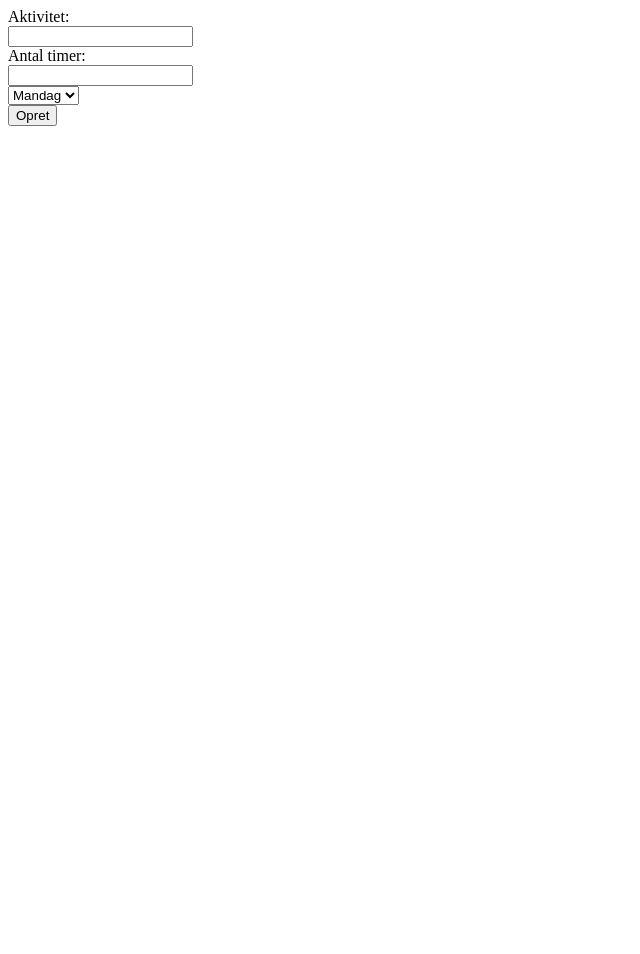
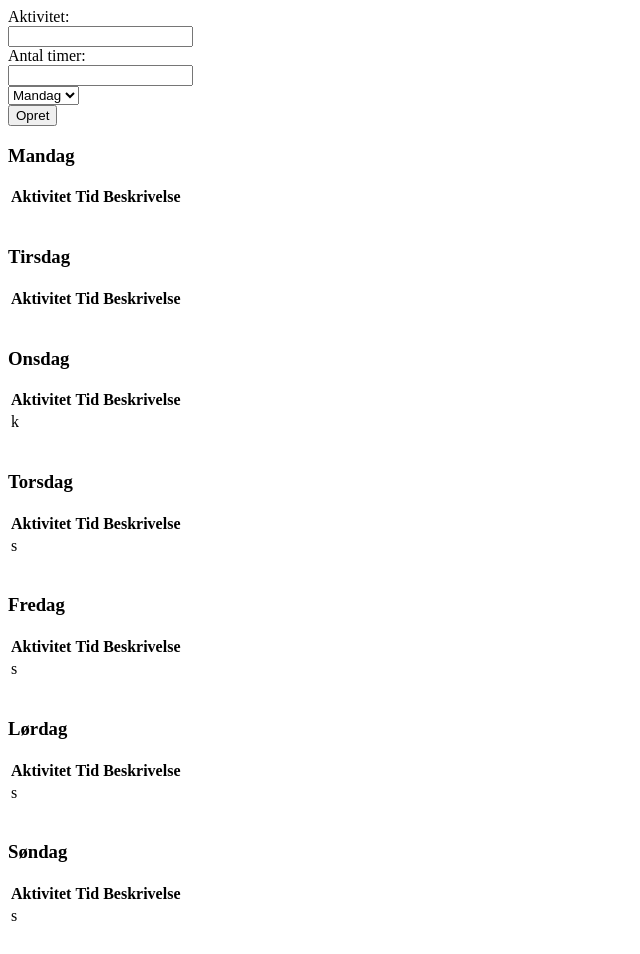
Before and after one commit to Klint02/Eksamensprojekt-Programmering, a Flask app: page / in a window 1280 px wide. Shown: the whole page, without its empty margins (0-640 px from the left). Before the commit the page ends 126 px from the top, so only its background shows below. Run offline with Flask 2, Linux system fonts and the light colour scheme; lists and menus that the app fills with data are empty.

Commit message:
Can add things to calender + calender setup

```diff
--- /dev/null
+++ b/activity.py
@@ -0,0 +1,6 @@
+class Activity():
+    def __init__(self, day, activity, date, description):
+        self.day = day
+        self.activity = activity
+        self.date = date
+        self.description = description
--- a/app.py
+++ b/app.py
@@ -1,5 +1,6 @@
 from flask import Flask, render_template, request, redirect
 import sqlite3
+from activity import Activity
 
 app = Flask(__name__)
 monday = {}
@@ -10,6 +11,8 @@ friday = {}
 saturday = {}
 sunday = {}
 
+activitys = []
+
 @app.route('/', methods=['POST', 'GET'])
 def index():
     with sqlite3.connect("db.db") as db:
@@ -19,32 +22,35 @@ def index():
                 time = request.form.get('time')
                 day = request.form.get('day')
 
+                activitys.append(Activity(day,str(activity),"DATO","Beskrivelse"))
+                print(activitys)
+                '''
                 if day == "Monday":
-                    monday[str(activity)] = [str(activity),time]
+                    monday[str(activity)] = [day,str(activity),time]
                     print(monday)
                 if day == "Tuesday":
-                    thursday[str(activity)] = [str(activity),time]
+                    thursday[str(activity)] = [day,str(activity),time]
                     print(thursday)
                 if day == "Wednesday":
-                    wednesday[str(activity)] = [str(activity),time]
+                    wednesday[str(activity)] = [day,str(activity),time]
                     print(wednesday)
                 if day == "Thursday":
-                    thursday[str(activity)] = [str(activity),time]
+                    thursday[str(activity)] = [day,str(activity),time]
                     print(thursday)
                 if day == "Friday":
-                    friday[str(activity)] = [str(activity),time]
+                    friday[str(activity)] = [day,str(activity),time]
                     print(friday)
                 if day == "Saturday":
-                    saturday[str(activity)] = [str(activity),time]
+                    saturday[str(activity)] = [day,str(activity),time]
                     print(saturday)
                 if day == "Sunday":
-                    sunday[str(activity)] = [str(activity),time]
+                    sunday[str(activity)] = [day,str(activity),time]
                     print(sunday)
-
-
+                '''
+                return render_template("index.html", activitys=activitys)
         except sqlite3.Error:
             message = "There was a problem executing the SQL statement"
-            return render_template("index.html", error=message)
+            return render_template("index.html", error=message, activitys=activitys)
     return render_template("index.html")
 
 app.run(host='0.0.0.0', port=81, debug=True)
--- a/templates/index.html
+++ b/templates/index.html
@@ -34,6 +34,112 @@
       <br>
       <input id="submit_button" type="submit" value="Opret">
     </form>
+    <!-- Målmand -->
+    <h3>Mandag</h3>
+    <table>
+      <tr>
+        <th>Aktivitet</th>
+        <th>Tid</th>
+        <th>Beskrivelse</th>
+      </tr>
+      {% for activity in activitys %}
+        {% if activity.day == 'Monday' %}
+          <tr>
+            <td>{{ activity.activity }}</td>
+            <td>{{ activity.time }}</td>
+            <td>{{ activity.description }}</td>
+          </tr>
+        {% endif %}
+      {% endfor %}
+    </table>
+    <br />
+
+    <!-- Forsvar -->
+    <h3>Tirsdag</h3>
+    <table>
+      <tr>
+        <th>Aktivitet</th>
+        <th>Tid</th>
+        <th>Beskrivelse</th>
+      </tr>
+      {% for activity in activitys %}
+        {% if activity.day == 'Tuesday' %}
+          <tr>
+            <td>{{ activity.activity }}</td>
+            <td>{{ activity.time }}</td>
+            <td>{{ activity.description }}</td>
+          </tr>
+        {% endif %}
+      {% endfor %}
+    </table>
+    <br />
+
+    <!-- Midtbane -->
+    <h3>Onsdag</h3>
+    <table>
+      <tr>
+        <th>Aktivitet</th>
+        <th>Tid</th>
+        <th>Beskrivelse</th>
+      </tr>
+      <tr>
+        <td>k</td>
+      </tr>
+    </table>
+    <br />
+
+    <!-- Angriber -->
+    <h3>Torsdag</h3>
+    <table>
+      <tr>
+        <th>Aktivitet</th>
+        <th>Tid</th>
+        <th>Beskrivelse</th>
+      </tr>
+      <tr>
+        <td>s</td>
+      </tr>
+    </table>
+    <br>
+
+    <h3>Fredag</h3>
+    <table>
+      <tr>
+        <th>Aktivitet</th>
+        <th>Tid</th>
+        <th>Beskrivelse</th>
+      </tr>
+      <tr>
+        <td>s</td>
+      </tr>
+    </table>
+    <br>
+
+    <h3>Lørdag</h3>
+    <table>
+      <tr>
+        <th>Aktivitet</th>
+        <th>Tid</th>
+        <th>Beskrivelse</th>
+      </tr>
+      <tr>
+        <td>s</td>
+      </tr>
+    </table>
+    <br>
+
+    <h3>Søndag</h3>
+    <table>
+      <tr>
+        <th>Aktivitet</th>
+        <th>Tid</th>
+        <th>Beskrivelse</th>
+      </tr>
+      <tr>
+        <td>s</td>
+      </tr>
+    </table>
+    <br>
     <script src="" async defer></script>
   </body>
 </html>
```
